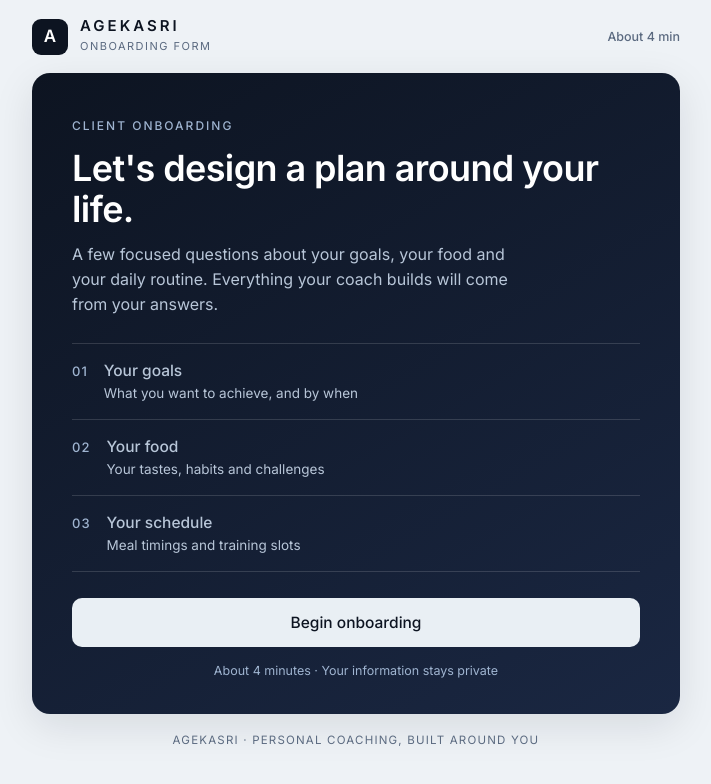
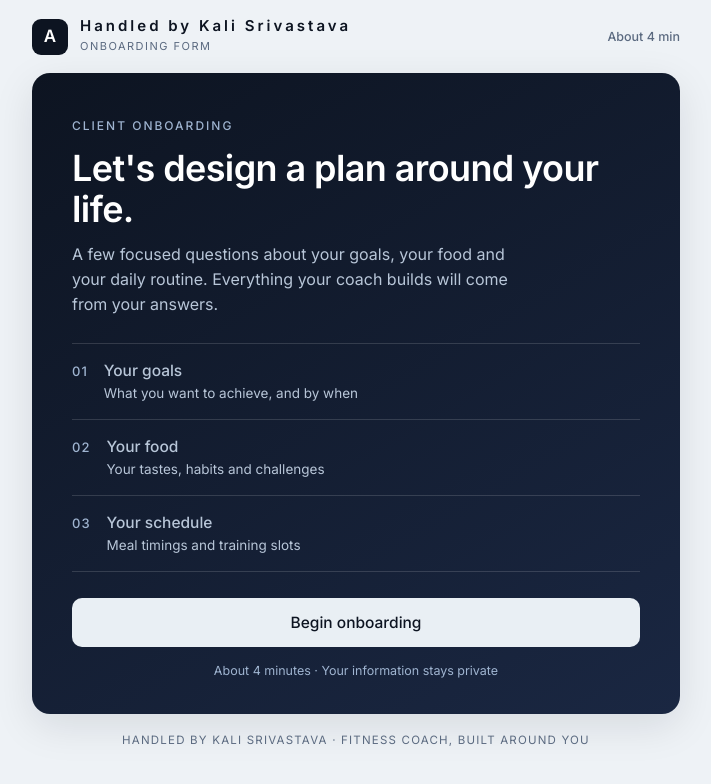
Before and after one commit to itssidkali/fitness-generic, a plain HTML site: page index.html in a window 1280 px wide. Shown: the whole page, without its empty margins (284-995 px from the left). Drawn offline with Linux system fonts and the light colour scheme.

Commit message:
Update branding and coach information in index.html

```diff
--- a/index.html
+++ b/index.html
@@ -80,10 +80,10 @@ button{font:500 15.5px Inter,system-ui,sans-serif;padding:15px 22px;border-radiu
 </head>
 <body>
 <div class="wrap">
-  <div class="top"><div class="brand"><div class="mark">A</div><div><div class="bn">AGEKASRI</div><div class="bt">Onboarding Form</div></div></div><div class="badge" id="bd">About 4 min</div></div>
+  <div class="top"><div class="brand"><div class="mark">A</div><div><div class="bn">Handled by Kali Srivastava</div><div class="bt">Onboarding Form</div></div></div><div class="badge" id="bd">About 4 min</div></div>
   <div class="prog" id="pg" style="display:none"><div class="segs" id="sg"></div><div class="pl"><span id="pl1"></span><span id="pl2"></span></div></div>
   <div class="card" id="c"></div>
-  <div class="foot">Agekasri · Personal coaching, built around you</div>
+  <div class="foot">Handled by Kali Srivastava · Fitness Coach, built around you</div>
 </div>
 <script>
 // COACH SETTING: your WhatsApp number with country code, digits only (e.g. 919876543210)
@@ -171,7 +171,7 @@ c.addEventListener("click",function(e){var t=e.target.closest(".chip,.tile");if(
 function inp(e){var t=e.target;if(t.dataset&&t.dataset.k){D[t.dataset.k]=t.value;if(t.type=="range")document.getElementById("rv").textContent=t.value+" / 10";var fe=t.closest(".f");if(fe&&has(t.value))fe.classList.remove("bad");save()}}
 c.addEventListener("input",inp);c.addEventListener("change",inp);
 c.addEventListener("keydown",function(e){if(e.key=="Enter"&&e.target.tagName=="INPUT"&&n>=0&&n<S.length){e.preventDefault();go(1)}});
-function summary(){var o=["AGEKASRI — CLIENT ONBOARDING",""];
+function summary(){var o=["Handled by Kali Srivastava — CLIENT ONBOARDING",""];
   S.forEach(function(s){o.push(s.t.toUpperCase());s.f.forEach(function(f){var v=D[f.k];if(has(v))o.push(LB[f.k]+": "+(Array.isArray(v)?v.join(", "):v+(f.k=="mot"?"/10":"")))});o.push("")});return o.join("\n").trim()}
 function cp(){var b=document.getElementById("cb");try{navigator.clipboard.writeText(summary()).then(function(){b.textContent="Copied"},function(){b.textContent="Copy failed"})}catch(e){b.textContent="Copy failed"}}
 function wa(){window.open("https://wa.me/"+COACH_WA+"?text="+encodeURIComponent(summary()),"_blank")}
```
